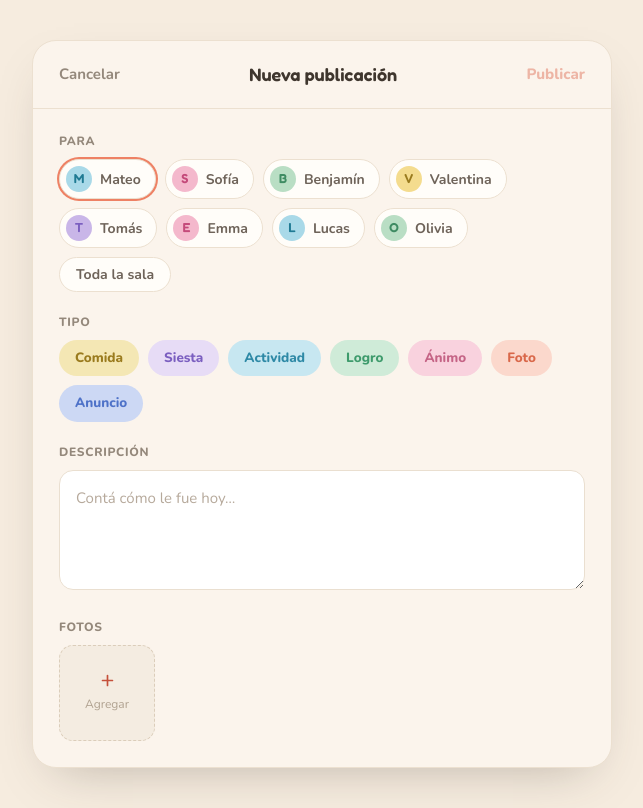
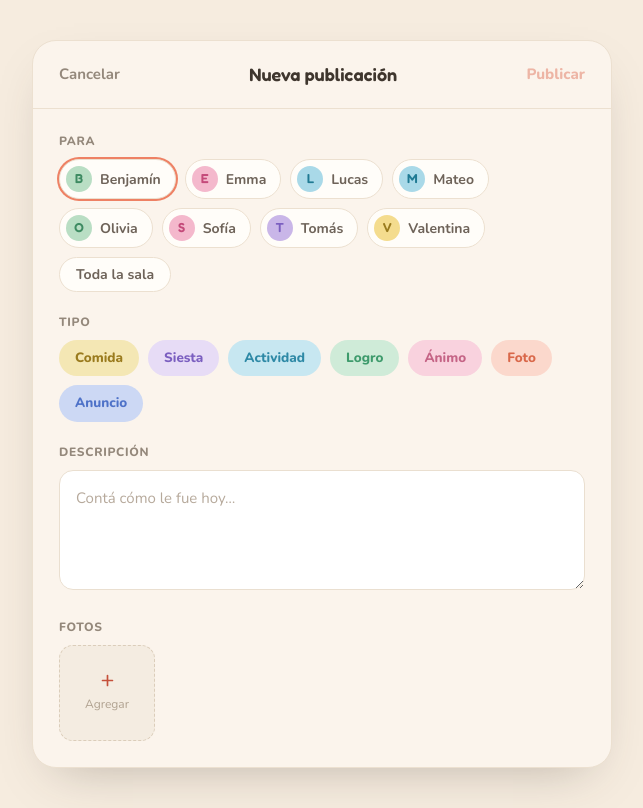
Before and after one commit to DiegoDom/opencode-daycare, a Next.js app: page /publicar in a window 1280 px wide. Shown: the whole page, without its empty margins (318-961 px from the left). Built offline with nearby package versions, Linux system fonts and the light colour scheme.

Commit message:
Bug fixes

```diff
--- a/components/create-post-shell.tsx
+++ b/components/create-post-shell.tsx
@@ -19,6 +19,7 @@ import { CloseIcon, PlusIcon } from "./icons";
 import type { Post } from "@/lib/feed";
 import type { PostType } from "@/lib/feed";
 import { buildPost, validateDescription } from "@/lib/post-utils";
+import { normalize } from "@/lib/kid-utils";
 import type { Kid } from "@/lib/kids";
 
 interface CreatePostShellProps {
@@ -120,10 +121,30 @@ export default function CreatePostShell({ baseKids }: CreatePostShellProps) {
     paraGroupRef.current?.querySelector("button")?.focus();
   }, []);
 
-  const kids = useMemo(
-    () => [...addedKids, ...baseKids].filter((kid) => kid.room === "Soles"),
-    [addedKids, baseKids],
-  );
+  const kids = useMemo(() => {
+    const baseSoles = baseKids.filter((kid) => kid.room === "Soles");
+    const baseNames = new Set(baseSoles.map((kid) => normalize(kid.name)));
+    const seenIds = new Set<string>();
+    const seenNames = new Set<string>();
+    const merged: Kid[] = [];
+    for (const kid of [...addedKids, ...baseSoles]) {
+      const key = normalize(kid.name);
+      if (seenIds.has(kid.id) || seenNames.has(key)) continue;
+      if (baseNames.has(key) && !baseSoles.some((base) => base.id === kid.id)) continue;
+      seenIds.add(kid.id);
+      seenNames.add(key);
+      merged.push(kid);
+    }
+    return merged.sort((a, b) => a.name.localeCompare(b.name));
+  }, [addedKids, baseKids]);
+  const firstNameCounts = useMemo(() => {
+    const counts = new Map<string, number>();
+    for (const kid of kids) {
+      const first = kid.name.split(" ")[0];
+      counts.set(first, (counts.get(first) ?? 0) + 1);
+    }
+    return counts;
+  }, [kids]);
   const selectedKids = useMemo(
     () =>
       recipients
@@ -245,7 +266,7 @@ export default function CreatePostShell({ baseKids }: CreatePostShellProps) {
     const post = buildPost({
       type: type as PostType,
       recipients: selectedKids.map((kid) => ({
-        name: kid.name.split(" ")[0],
+        name: kid.name,
         initials: kid.initials,
         avatarBg: kid.avatarBg,
         avatarColor: kid.avatarColor,
@@ -308,6 +329,9 @@ export default function CreatePostShell({ baseKids }: CreatePostShellProps) {
           >
             {kids.map((kid) => {
               const selected = recipients.includes(kid.id);
+              const first = kid.name.split(" ")[0];
+              const label =
+                (firstNameCounts.get(first) ?? 0) > 1 ? kid.name : first;
               return (
                 <button
                   key={kid.id}
@@ -315,6 +339,7 @@ export default function CreatePostShell({ baseKids }: CreatePostShellProps) {
                   onClick={() => toggleKid(kid.id)}
                   disabled={wholeRoom}
                   aria-pressed={selected}
+                  aria-label={kid.name}
                   aria-invalid={!!recipientError}
                   aria-describedby={recipientError ? "err-para" : undefined}
                   className={`${BASE_PILL} flex items-center gap-2 py-[6px] pl-[6px] pr-[14px] disabled:cursor-not-allowed disabled:opacity-[0.4] ${
@@ -327,7 +352,7 @@ export default function CreatePostShell({ baseKids }: CreatePostShellProps) {
                   >
                     {kid.initials}
                   </span>
-                  {kid.name.split(" ")[0]}
+                  {label}
                 </button>
               );
             })}
--- a/components/post-card.tsx
+++ b/components/post-card.tsx
@@ -80,6 +80,32 @@ export default function PostCard({ post }: { post: Post }) {
 
       <div className="mt-3 text-[12.5px] text-faint">{post.audience}</div>
 
+      {post.recipients && post.recipients.length > 0 ? (
+        <div
+          role="group"
+          aria-label={`Destinatarios: ${post.recipients.map((r) => r.name).join(", ")}`}
+          className="mt-2.5 flex items-center"
+        >
+          {post.recipients.slice(0, 4).map((recipient, i) => (
+            <span
+              key={`${recipient.name}-${i}`}
+              title={recipient.name}
+              className={`flex h-6 w-6 items-center justify-center rounded-full border-2 border-card font-display text-[11px] font-semibold ${
+                i > 0 ? "-ml-2" : ""
+              }`}
+              style={{ backgroundColor: recipient.avatarBg, color: recipient.avatarColor }}
+            >
+              {recipient.initials}
+            </span>
+          ))}
+          {post.recipients.length > 4 ? (
+            <span className="-ml-2 flex h-6 w-6 items-center justify-center rounded-full bg-[#EFE6D9] font-display text-[11px] font-bold text-muted">
+              +{post.recipients.length - 4}
+            </span>
+          ) : null}
+        </div>
+      ) : null}
+
       <p className="mt-2.5 text-[15.5px] leading-[1.55] text-ink-soft">{post.body}</p>
 
       {post.photos ? (
--- a/data/mock/feed.ts
+++ b/data/mock/feed.ts
@@ -19,6 +19,12 @@ export interface Post {
   time: string;
   publishedBy: string;
   audience: string;
+  recipients?: {
+    name: string;
+    initials: string;
+    avatarBg: string;
+    avatarColor: string;
+  }[];
   body: string;
   photo?: { label: string };
   photos?: { src: string }[];
--- a/lib/post-utils.ts
+++ b/lib/post-utils.ts
@@ -27,10 +27,11 @@ export function validateDescription(value: string): string | null {
 }
 
 export function buildAudience(names: string[]): string {
-  if (names.length === 0) return "Para: sin destinatarios";
-  if (names.length === 1) return `Para: familia de ${names[0]}`;
-  const head = names.slice(0, -1).join(", ");
-  return `Para: familia de ${head} y ${names[names.length - 1]}`;
+  const firstNames = names.map((name) => name.trim().split(/\s+/)[0] ?? name);
+  if (firstNames.length === 0) return "Para: sin destinatarios";
+  if (firstNames.length === 1) return `Para: familia de ${firstNames[0]}`;
+  const head = firstNames.slice(0, -1).join(", ");
+  return `Para: familia de ${head} y ${firstNames[firstNames.length - 1]}`;
 }
 
 export function currentTimeHHMM(): string {
@@ -57,6 +58,7 @@ export function buildPost(draft: PostDraft): Post {
     audience: wholeRoom
       ? "Para: toda la sala"
       : buildAudience(draft.recipients.map((recipient) => recipient.name)),
+    recipients: wholeRoom ? undefined : draft.recipients,
     body: draft.description.trim(),
     photos: draft.photos?.map((src) => ({ src })),
     likes: 0,
```
